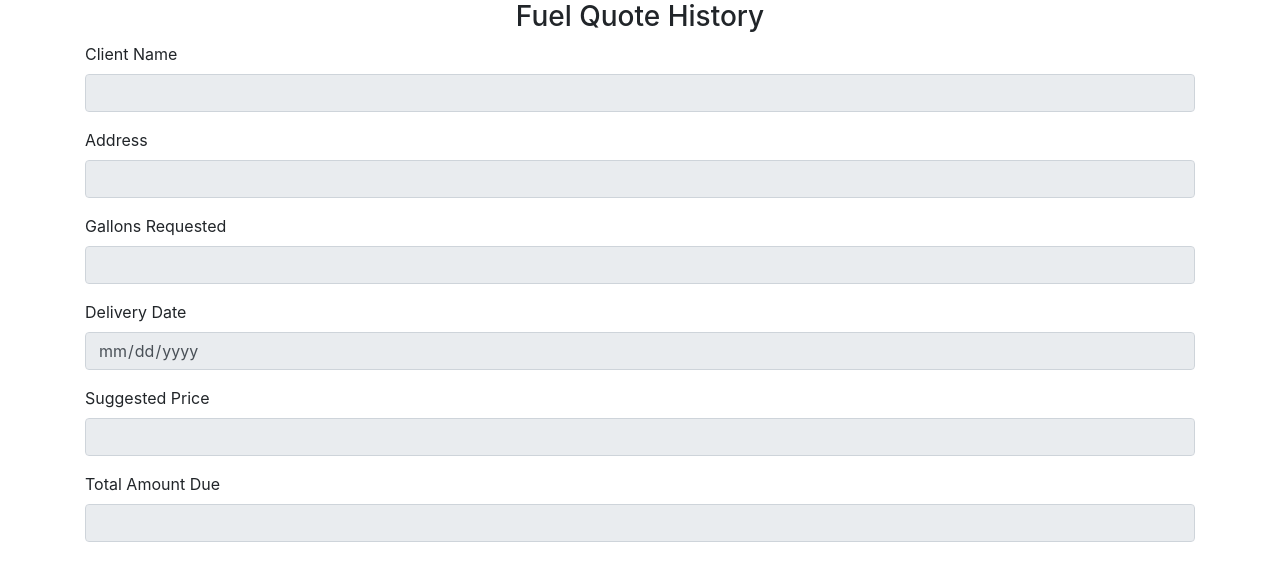
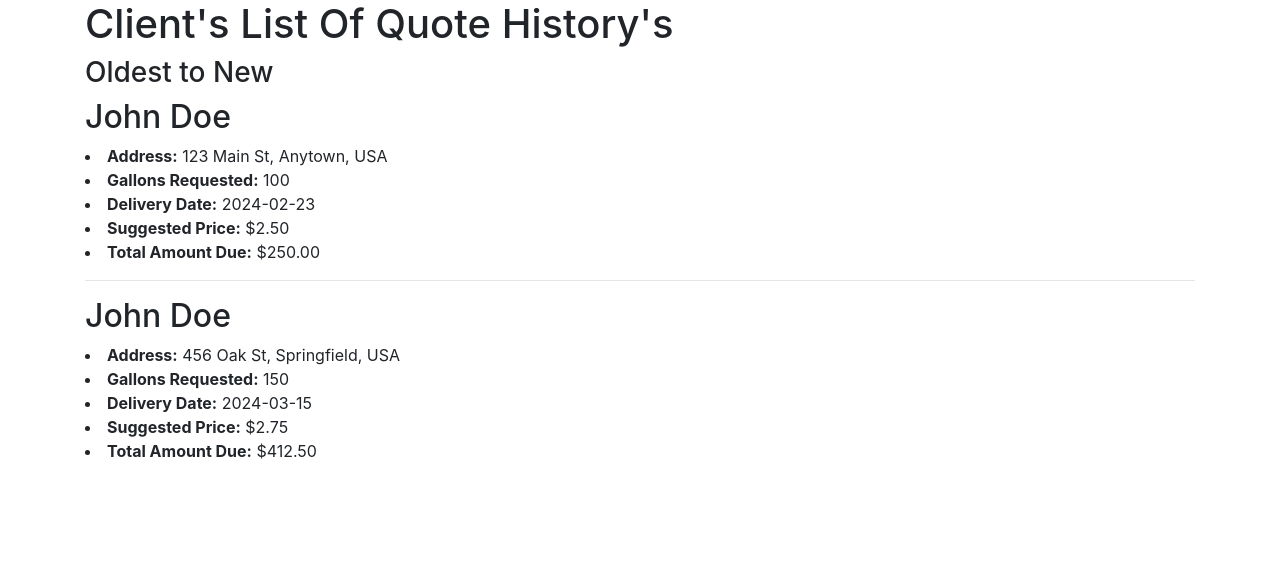
Before and after one commit to DKramer1234/COSC-4353-Group-15-Spring-2024, a Flask app: page /history in a window 1280 px wide. Shown: the part 56-637 px from the top of the page. Run offline with Flask 3, Linux system fonts and the light colour scheme; some libraries are stand-ins or nearby versions.

Commit message:
Update history.html

```diff
--- a/website/templates/history.html
+++ b/website/templates/history.html
@@ -1,78 +1,46 @@
 {% extends "base.html" %}
 {% block title %}Quote History{% endblock %}
 {% block content %}
-<form method="POST">
-    <h3 align="center">Fuel Quote History</h3>
-    <div class="form-group">
-        <label for="username">Client Name</label>
-        <input
-            type="text"
-            class="form-control"
-            id="full_name"
-            name="full_name"
-            placeholder=""
-            readonly
-        />
-    </div>
-    <div class="form-group">
-        <label for="address">Address</label>
-        <input
-            type="text"
-            class="form-control"
-            id="address"
-            name="address"
-            placeholder=""
-            readonly
-        />
-    </div>
-    <div class="form-group">
-        <label for="gallons_requested">Gallons Requested</label>
-        <input
-            type="number"
-            class="form-control"
-            id="gallons_requested"
-            name="gallons_requested"
-            placeholder=""
-            readonly
-        />
-    </div>
-    <div class="form-group">
-        <label for="delivery_date">Delivery Date</label>
-        <input
-            type="date"
-            class="form-control"
-            id="delivery_date"
-            name="delivery_date"
-            value=""
-            readonly
-        />
-    </div>
-    <div class="form-group">
-        <label for="suggested_price">Suggested Price</label>
-        <input
-            type="number"
-            class="form-control"
-            id="suggested_price"
-            name="suggested_price"
-            placeholder=""
-            readonly
-        />
-    </div>
-    <div class="form-group">
-        <label for="total_amount_due">Total Amount Due</label>
-        <input
-            type="number"
-            class="form-control"
-            id="total_amount_due"
-            name="total_amount_due"
-            placeholder=""
-            readonly
-        />
-    </div>
+    <h1>Client's List Of Quote History's</h1>
+    <h3>Oldest to New</h3>
 
-    <br />
-    <h3 align="center">
+    <h2>John Doe</h2>
 
-    </h3>
-</form>
+        <li>
+            <strong>Address:</strong> 123 Main St, Anytown, USA
+        </li>
+        <li>
+            <strong>Gallons Requested:</strong> 100
+        </li>
+        <li>
+            <strong>Delivery Date:</strong> 2024-02-23
+        </li>
+        <li>
+            <strong>Suggested Price:</strong> $2.50
+        </li>
+        <li>
+            <strong>Total Amount Due:</strong> $250.00
+        </li>
+
+    <hr>
+
+    <h2>John Doe</h2>
+
+        <li>
+            <strong>Address:</strong> 456 Oak St, Springfield, USA
+        </li>
+        <li>
+            <strong>Gallons Requested:</strong> 150
+        </li>
+        <li>
+            <strong>Delivery Date:</strong> 2024-03-15
+        </li>
+        <li>
+            <strong>Suggested Price:</strong> $2.75
+        </li>
+        <li>
+            <strong>Total Amount Due:</strong> $412.50
+        </li>
+
+
 {% endblock %}
```
